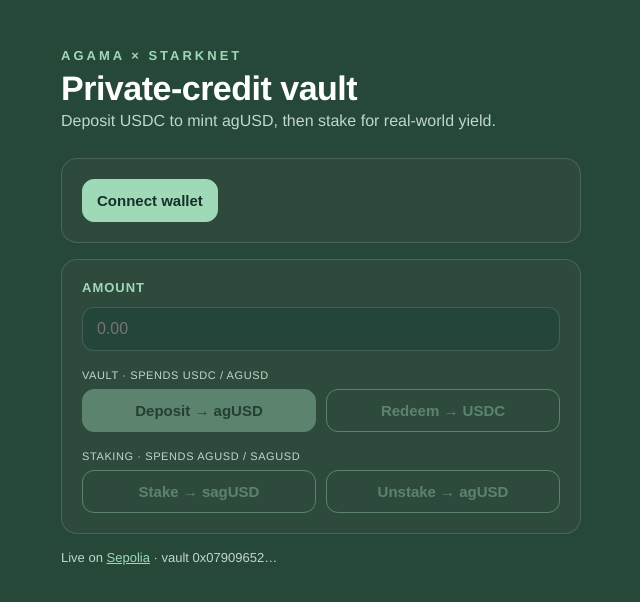
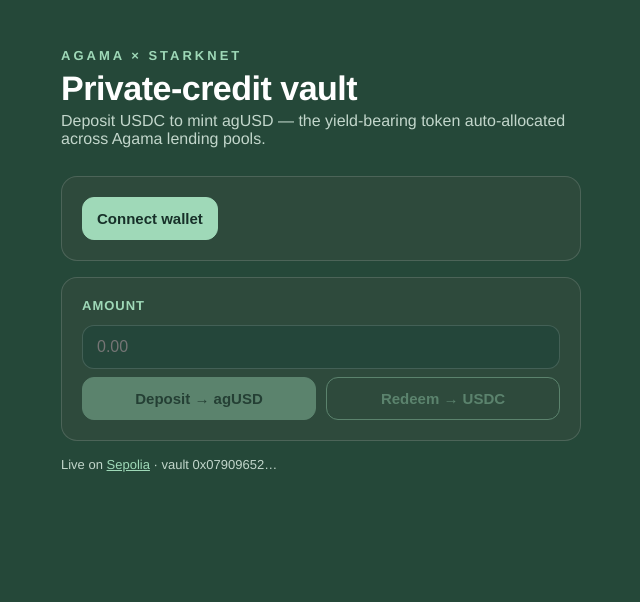
Before and after one commit to agamafinance/agama-starknet, a Next.js app in the folder frontend/: page / in a window 1280 px wide. Shown: the top 602 px of the page, without its empty margins (319-959 px from the left). Built offline with nearby package versions, Linux system fonts and the light colour scheme; what starknet would draw is missing.

Commit message:
refactor: single agUSD yield-bearing model (drop sagUSD staking layer from product); add architecture diagram to README

```diff
--- a/frontend/app/page.tsx
+++ b/frontend/app/page.tsx
@@ -1,22 +1,14 @@
 "use client";
 import { useCallback, useEffect, useState } from "react";
 import { ADDRESSES, EXPLORER } from "../lib/config";
-import {
-  depositCalls,
-  fromUnits,
-  readU256,
-  redeemCalls,
-  stakeCalls,
-  toUnits,
-  unstakeCalls,
-} from "../lib/agama";
+import { depositCalls, fromUnits, readU256, redeemCalls, toUnits } from "../lib/agama";
 import { connectWalletObject, detectWalletsWithRetry, walletLabel } from "../lib/wallet";
 
 export default function Home() {
   const [wallet, setWallet] = useState<any>(null);
   const [address, setAddress] = useState<string>("");
   const [picker, setPicker] = useState<any[]>([]);
-  const [bal, setBal] = useState({ usdc: 0n, agusd: 0n, sagusd: 0n });
+  const [bal, setBal] = useState({ usdc: 0n, agusd: 0n });
   const [amount, setAmount] = useState("");
   const [status, setStatus] = useState("");
   const [busy, setBusy] = useState(false);
@@ -56,7 +48,7 @@
     setWallet(null);
     setAddress("");
     setPicker([]);
-    setBal({ usdc: 0n, agusd: 0n, sagusd: 0n });
+    setBal({ usdc: 0n, agusd: 0n });
   }, []);
 
   const refresh = useCallback(async (addr: string) => {
@@ -66,8 +58,7 @@
         readU256(ADDRESSES.usdc, "balanceOf", [addr]),
         readU256(ADDRESSES.agusd, "balance_of", [addr]),
       ]);
-      const sagusd = ADDRESSES.sagusd ? await readU256(ADDRESSES.sagusd, "balance_of", [addr]) : 0n;
-      setBal({ usdc, agusd, sagusd });
+      setBal({ usdc, agusd });
     } catch {
       /* ignore transient read errors */
     }
@@ -100,7 +91,7 @@
     <div className="wrap">
       <div className="brand">AGAMA × STARKNET</div>
       <h1>Private-credit vault</h1>
-      <p className="sub">Deposit USDC to mint agUSD, then stake for real-world yield.</p>
+      <p className="sub">Deposit USDC to mint agUSD — the yield-bearing token auto-allocated across Agama lending pools.</p>
 
       <div className="card">
         {address ? (
@@ -137,10 +128,6 @@
             <span className="muted">agUSD</span>
             <span>{fromUnits(bal.agusd)}</span>
           </div>
-          <div className="row">
-            <span className="muted">sagUSD</span>
-            <span>{fromUnits(bal.sagusd)}</span>
-          </div>
         </div>
       )}
 
@@ -153,7 +140,6 @@
           onChange={(e) => setAmount(e.target.value)}
         />
 
-        <div className="section-label">Vault · spends USDC / agUSD</div>
         <div className="btns">
           <button
             className="primary"
@@ -170,22 +156,6 @@
           </button>
         </div>
 
-        <div className="section-label">Staking · spends agUSD / sagUSD</div>
-        <div className="btns">
-          <button
-            disabled={busy || !address || amt <= 0n || amt > bal.agusd || !ADDRESSES.sagusd}
-            onClick={() => send(stakeCalls(amt), "Stake")}
-          >
-            Stake → sagUSD
-          </button>
-          <button
-            disabled={busy || !address || amt <= 0n || amt > bal.sagusd || !ADDRESSES.sagusd}
-            onClick={() => send(unstakeCalls(amt), "Unstake")}
-          >
-            Unstake → agUSD
-          </button>
-        </div>
-
         {status && <div className="status">{status}</div>}
       </div>
 
```
Also changed, not shown: 2 other files (tests, documents, lock files or other folders).
